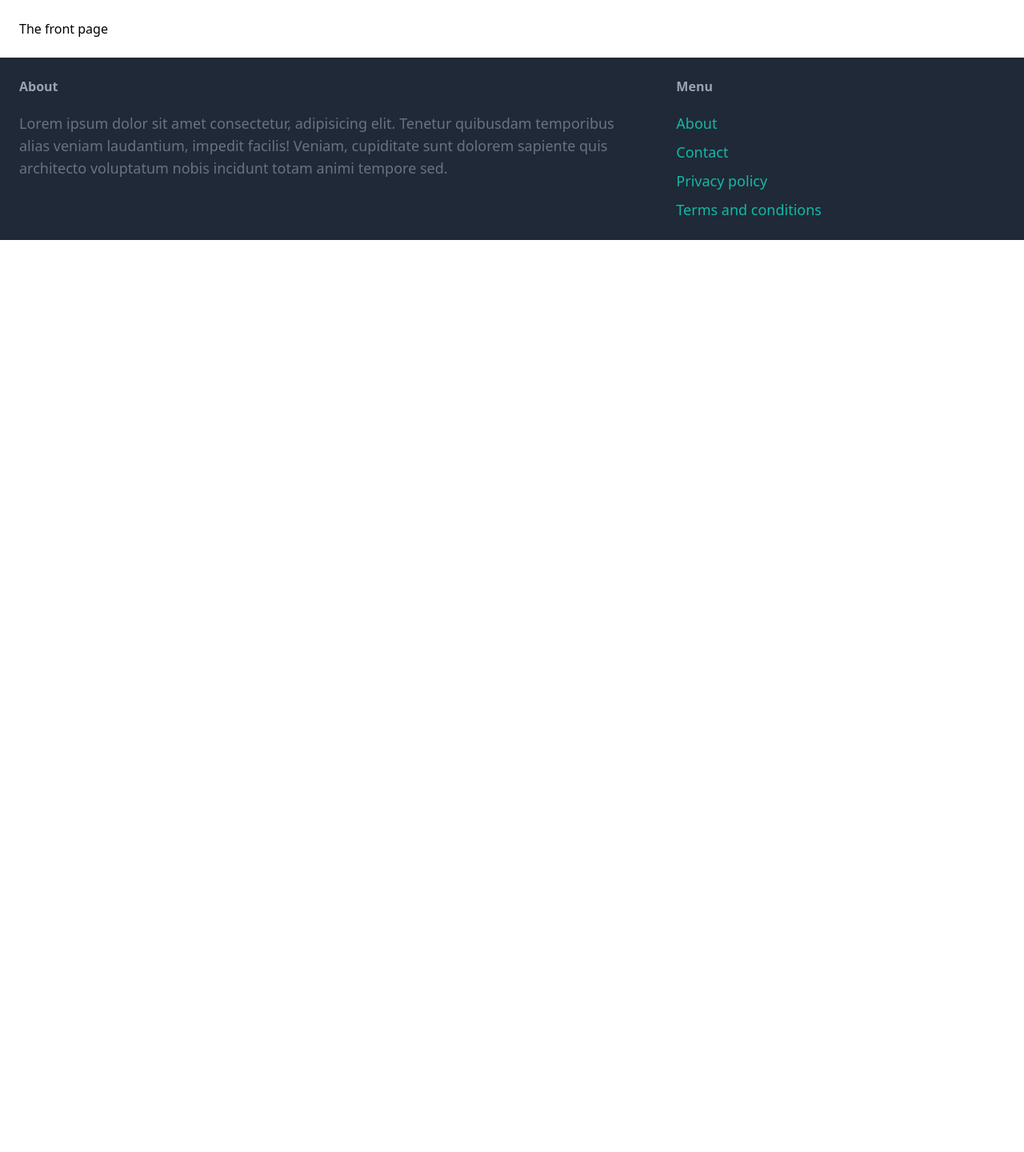
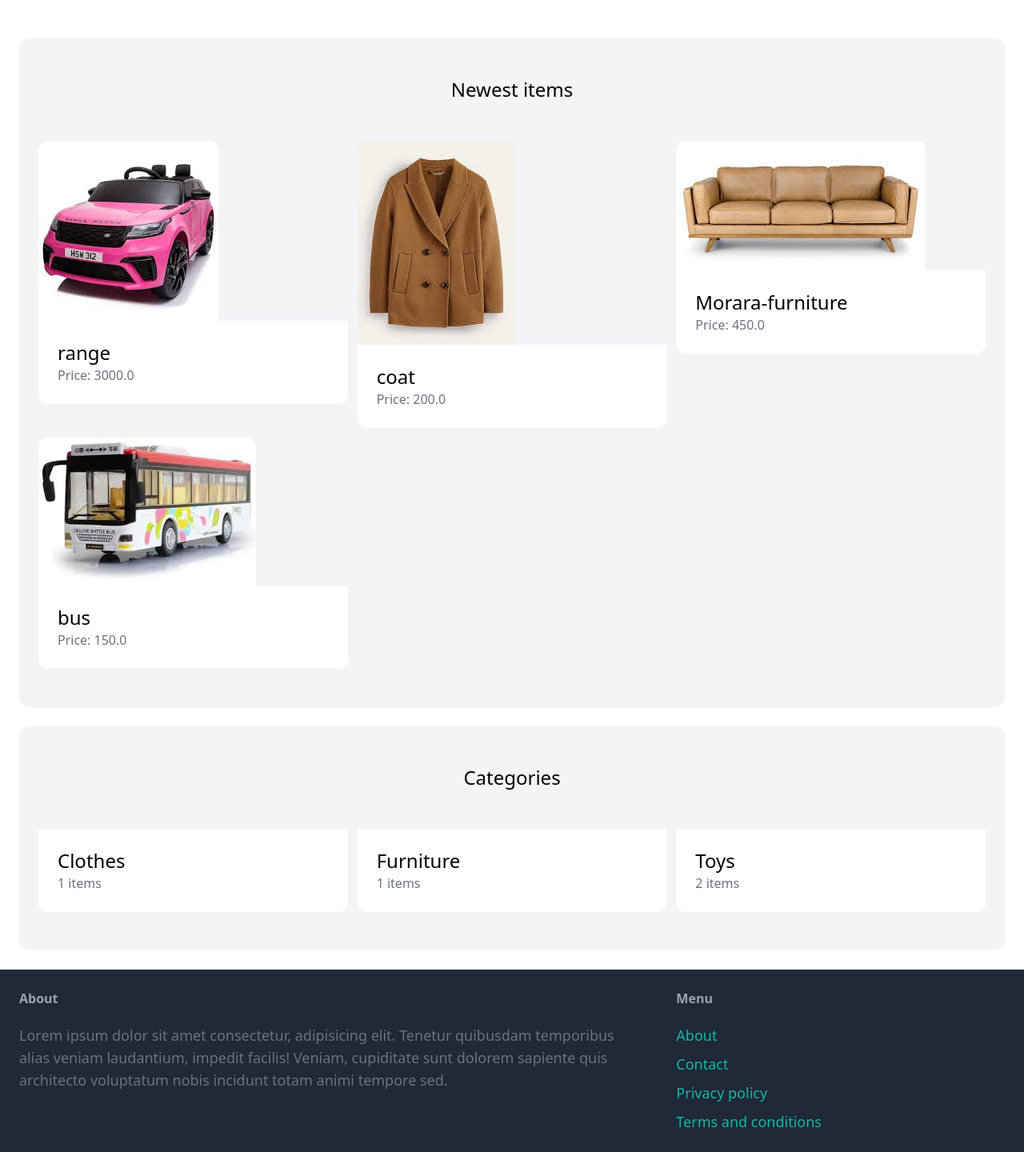
Before and after one commit to tonnyCAPTAIN/online-market, a Django app: page / in a window 1280 px wide. Shown: the part 77-1517 px from the top of the page at 80% size. Before the commit the page ends 377 px from the top, so only its background shows below. Run offline with Django 5.2, Linux system fonts and the light colour scheme; data comes from the database, SQL or seed files in the repository; both versions use the stored data as it was after the commit; some libraries are stand-ins or nearby versions.

Commit message:
added item app and modified frontend

```diff
--- a/market/core/templates/core/index.html
+++ b/market/core/templates/core/index.html
@@ -3,6 +3,43 @@
 {% block title %} Welcome{% endblock %}
 
 {% block content %}
-   <h1>The front page </h1>
+   <div class="mt-6 px-6 py-12 bg-gray-100 rounded-xl">
+         <h2 class="mb-12 text-2xl text-center">Newest items</h2>
+
+         <div class="grid grid-cols-3 gap-3">
+               {% for item in items %}
+                  <div>
+                     <a href="{% url 'item:detail' item.id %}">
+                        <div>
+                           <img src="{{ item.image.url }}" class="rounded-t-xl">
+                        </div>
+
+                        <div class="p-6 bg-white rounded-b-xl">
+                              <h2 class="text-2xl">{{ item.name }}</h2>
+                              <p class="text-gray-500">Price: {{ item.price }}</p>
+                        </div>
+                     </a>
+                  </div>
+               {% endfor %}
+         </div>
+   </div>
+
+   <div class="mt-6 px-6 py-12 bg-gray-100 rounded-xl">
+      <h2 class="mb-12 text-2xl text-center">Categories</h2>
+
+      <div class="grid grid-cols-3 gap-3">
+         {% for category in categories %}
+         <div>
+            <a href="#">
+
+               <div class="p-6 bg-white rounded-b-xl">
+                     <h2 class="text-2xl">{{ category.name }}</h2>
+                     <p class="text-gray-500">{{ category.items.count }} items</p>
+               </div>
+            </a>
+         </div>
+         {% endfor %}
+      </div>
+   </div>
 
 {% endblock %}
--- a/market/core/views.py
+++ b/market/core/views.py
@@ -1,7 +1,15 @@
 from django.shortcuts import render
 
+from item.models import Category, Item
+
 def index(request):
-    return render(request, 'core/index.html')
+    items = Item.objects.filter(is_sold=False)[0:6]
+    categories = Category.objects.all()
+
+    return render(request, 'core/index.html', {
+        'categories': categories,
+        'items': items,
+    })
 
 
 def contact(request):
--- a/market/item/admin.py
+++ b/market/item/admin.py
@@ -1,5 +1,6 @@
 from django.contrib import admin
 
-from .models import Category
+from .models import Category, Item
 
 admin.site.register(Category)
+admin.site.register(Item)
--- a/market/item/models.py
+++ b/market/item/models.py
@@ -21,3 +21,6 @@ class Item(models.Model):
     is_sold = models.BooleanField(default=False)
     created_by = models.ForeignKey(User, related_name='items', on_delete=models.CASCADE)
     created_at = models.DateTimeField(auto_now_add=True)
+
+    def __str__(self):
+        return self.name
--- /dev/null
+++ b/market/item/urls.py
@@ -0,0 +1,9 @@
+from django.urls import path
+
+from . import views
+
+app_name = 'item'
+
+urlpatterns = [
+    path('<int:pk>/', views.detail, name='detail'),
+]
--- a/market/market/settings.py
+++ b/market/market/settings.py
@@ -118,7 +118,8 @@ USE_TZ = True
 # https://docs.djangoproject.com/en/5.0/howto/static-files/
 
 STATIC_URL = 'static/'
-
+MEDIA_URL = 'media/'
+MEDIA_ROOT = BASE_DIR / 'media'
 # Default primary key field type
 # https://docs.djangoproject.com/en/5.0/ref/settings/#default-auto-field
 
--- a/market/market/urls.py
+++ b/market/market/urls.py
@@ -1,10 +1,13 @@
+from django.conf import settings
+from django.conf.urls.static import static
 from django.contrib import admin
-from django.urls import path
+from django.urls import path, include
 
 from core.views import index, contact
 
 urlpatterns = [
     path('', index, name='index'),
+    path('items/', include('item.urls')),
     path('contact/', contact, name='contact'),
     path('admin/', admin.site.urls),
-]
+] + static(settings.MEDIA_URL, document_root=settings.MEDIA_ROOT)
```
Also changed, not shown: market/item/templates/item/detail.html (added, +49 -0 lines), market/item/views.py (+10 -2 lines), market/db.sqlite3, market/item/migrations/0002_alter_category_options_item.py (added), market/media/items_images/bus.jpeg (added), market/media/items_images/car.jpeg (added), market/media/items_images/coat.jpeg (added), market/media/items_images/sofa.jpeg (added).
